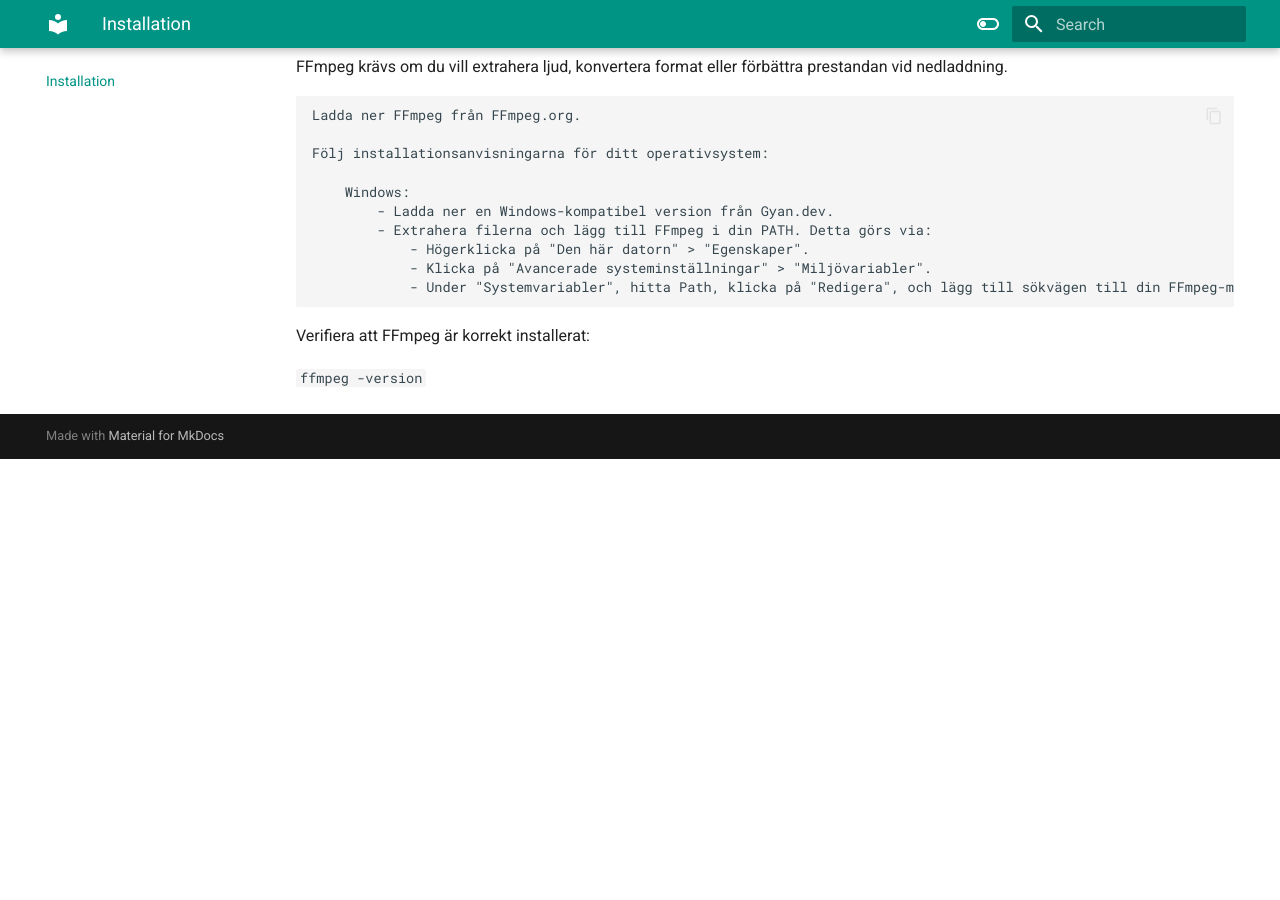
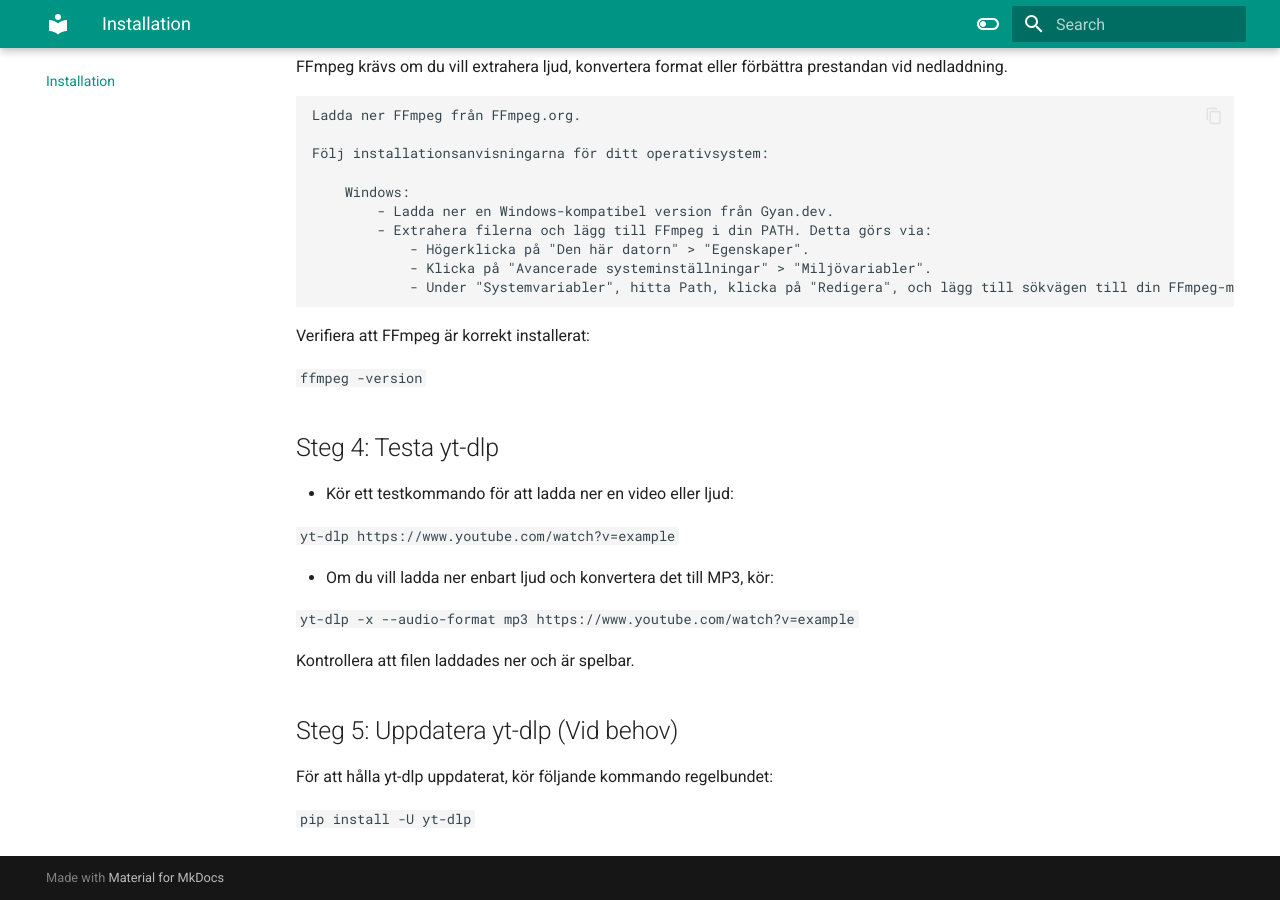
Before and after one commit to wahlstrommm/yt-dlp, an MkDocs documentation site: the page built from docs/Page2.md, in a window 1280 px wide and 900 px high, scrolled down 1259 px. Built offline with MkDocs 1.6.1 and Material for MkDocs 9.7.7, drawn with Linux system fonts in a browser that asks for light colours; before the commit the page ends 1718 px from its top, so only the background shows below that.

Commit message:
Update md with installation info

```diff
--- a/docs/Page2.md
+++ b/docs/Page2.md
@@ -69,3 +69,27 @@
 ``
 ffmpeg -version
 ``
+
+## Steg 4: Testa yt-dlp
+
+- Kör ett testkommando för att ladda ner en video eller ljud:
+
+``
+yt-dlp https://www.youtube.com/watch?v=example
+``
+
+- Om du vill ladda ner enbart ljud och konvertera det till MP3, kör:
+
+``
+yt-dlp -x --audio-format mp3 https://www.youtube.com/watch?v=example
+``
+
+Kontrollera att filen laddades ner och är spelbar.
+
+## Steg 5: Uppdatera yt-dlp (Vid behov)
+
+För att hålla yt-dlp uppdaterat, kör följande kommando regelbundet:
+
+``
+pip install -U yt-dlp
+``
```
